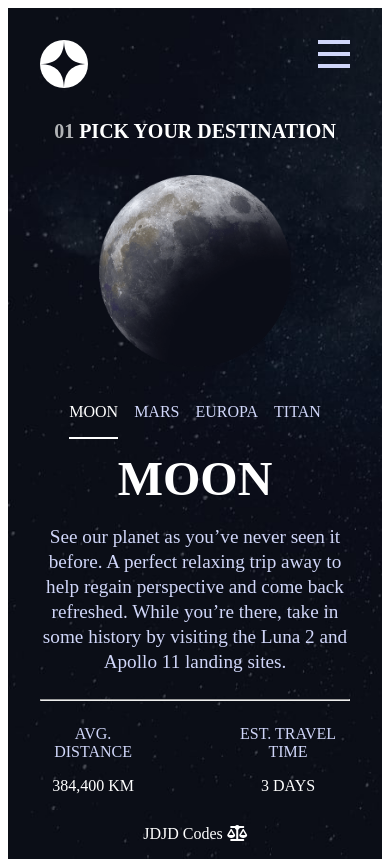
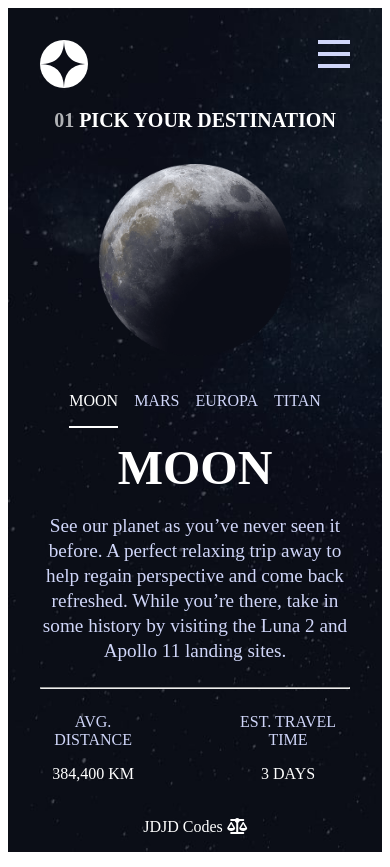
Before and after one commit to uconnwomensbball/SpaceTourismSite, a React (Vite) app: page /destination in a window 390 px wide. Built offline with nearby package versions, Linux system fonts and the light colour scheme; a web font is replaced by a local one.

Commit message:
3 Jan 26 - Styles: @mediaqueries

```diff
--- a/src/index.css
+++ b/src/index.css
@@ -611,7 +611,7 @@ footer{
         justify-content: center;
         align-items: center;
         padding: 0;
-        margin: 7rem 0rem 3rem 0rem;
+        margin: 6rem 0rem 3rem 0rem;
         text-align: center;
         gap: 1rem;
     }
```
